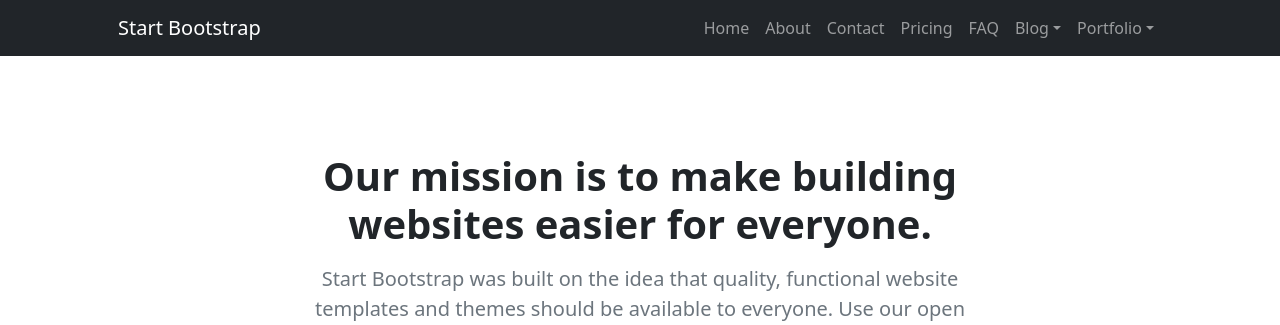
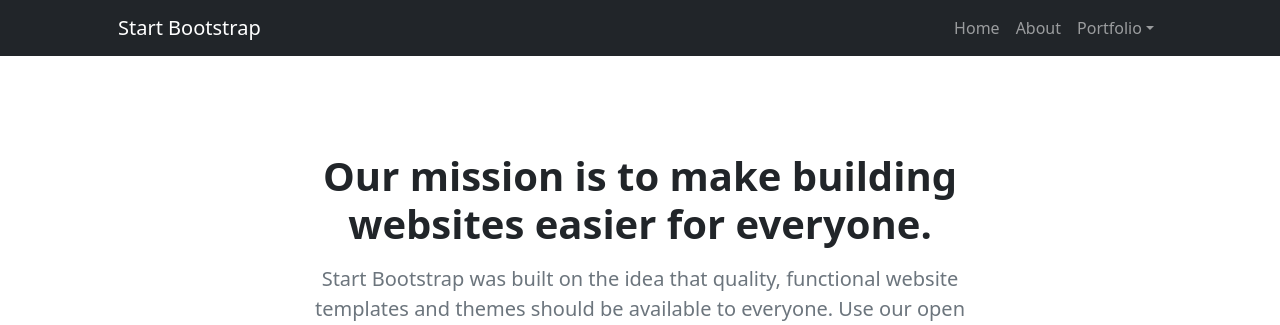
Before and after one commit to AkashSasank/AmazonAffiliate-Infinite-store, a Django app: template templates/home/about.html in a window 1280 px wide. Shown: the top 325 px of the page. Run offline with Django 3.2, Linux system fonts and the light colour scheme; the template is opened without the code that fills it, so the values that code supplies are empty; grey boxes labelled with a size stand in for pictures from a placeholder-image service; parts of the project's set-up code (start-up, migrations or seed data) failed here and were passed over; some libraries are stand-ins or nearby versions.

Commit message:
Updated navbar.

```diff
--- a/templates/home/about.html
+++ b/templates/home/about.html
@@ -25,16 +25,6 @@
                         <ul class="navbar-nav ms-auto mb-2 mb-lg-0">
                             <li class="nav-item"><a class="nav-link" href="index.html">Home</a></li>
                             <li class="nav-item"><a class="nav-link" href="about.html">About</a></li>
-                            <li class="nav-item"><a class="nav-link" href="contact.html">Contact</a></li>
-                            <li class="nav-item"><a class="nav-link" href="pricing.html">Pricing</a></li>
-                            <li class="nav-item"><a class="nav-link" href="faq.html">FAQ</a></li>
-                            <li class="nav-item dropdown">
-                                <a class="nav-link dropdown-toggle" id="navbarDropdownBlog" href="#" role="button" data-bs-toggle="dropdown" aria-expanded="false">Blog</a>
-                                <ul class="dropdown-menu dropdown-menu-end" aria-labelledby="navbarDropdownBlog">
-                                    <li><a class="dropdown-item" href="blog-home.html">Blog Home</a></li>
-                                    <li><a class="dropdown-item" href="blog-post.html">Blog Post</a></li>
-                                </ul>
-                            </li>
                             <li class="nav-item dropdown">
                                 <a class="nav-link dropdown-toggle" id="navbarDropdownPortfolio" href="#" role="button" data-bs-toggle="dropdown" aria-expanded="false">Portfolio</a>
                                 <ul class="dropdown-menu dropdown-menu-end" aria-labelledby="navbarDropdownPortfolio">
```
